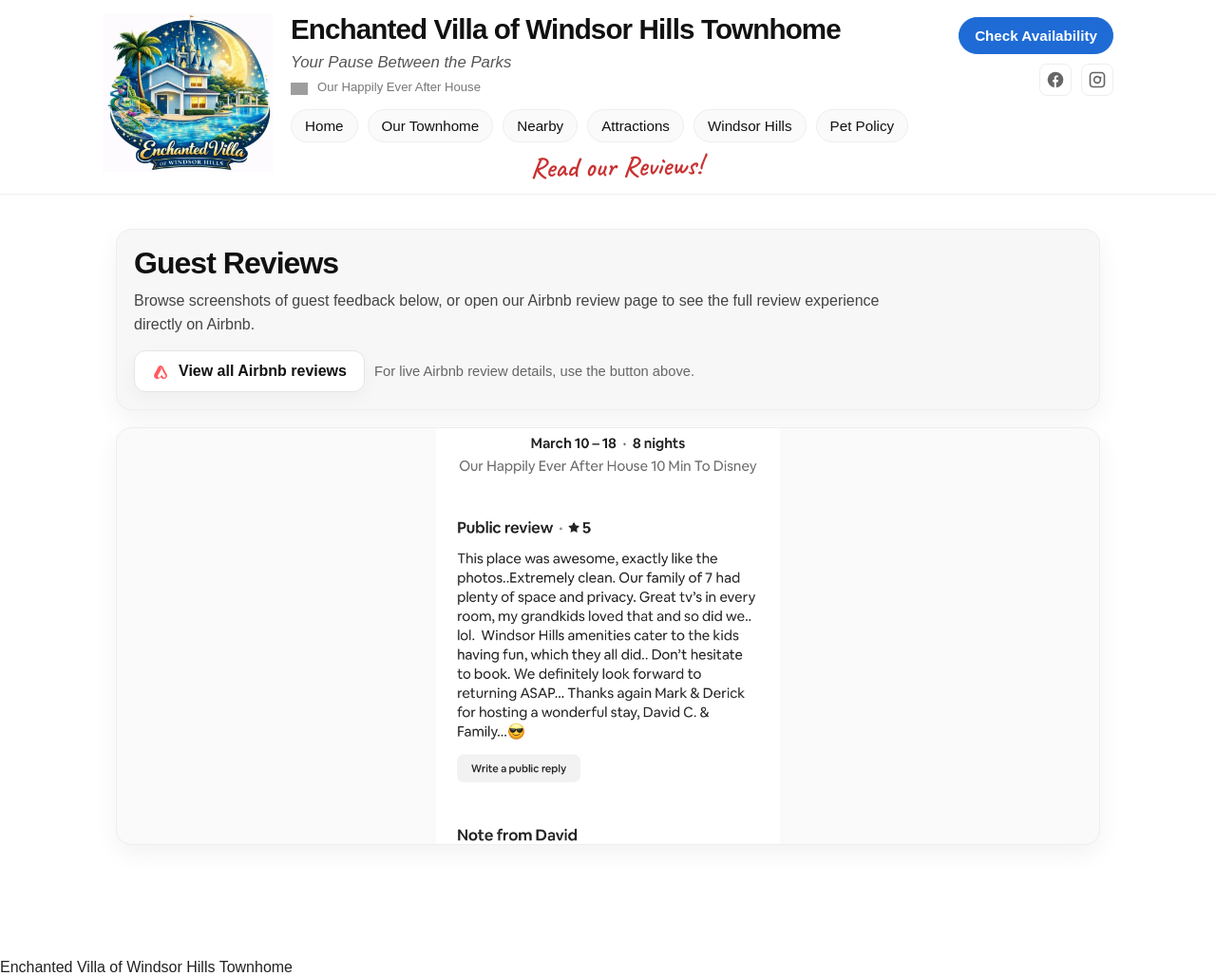
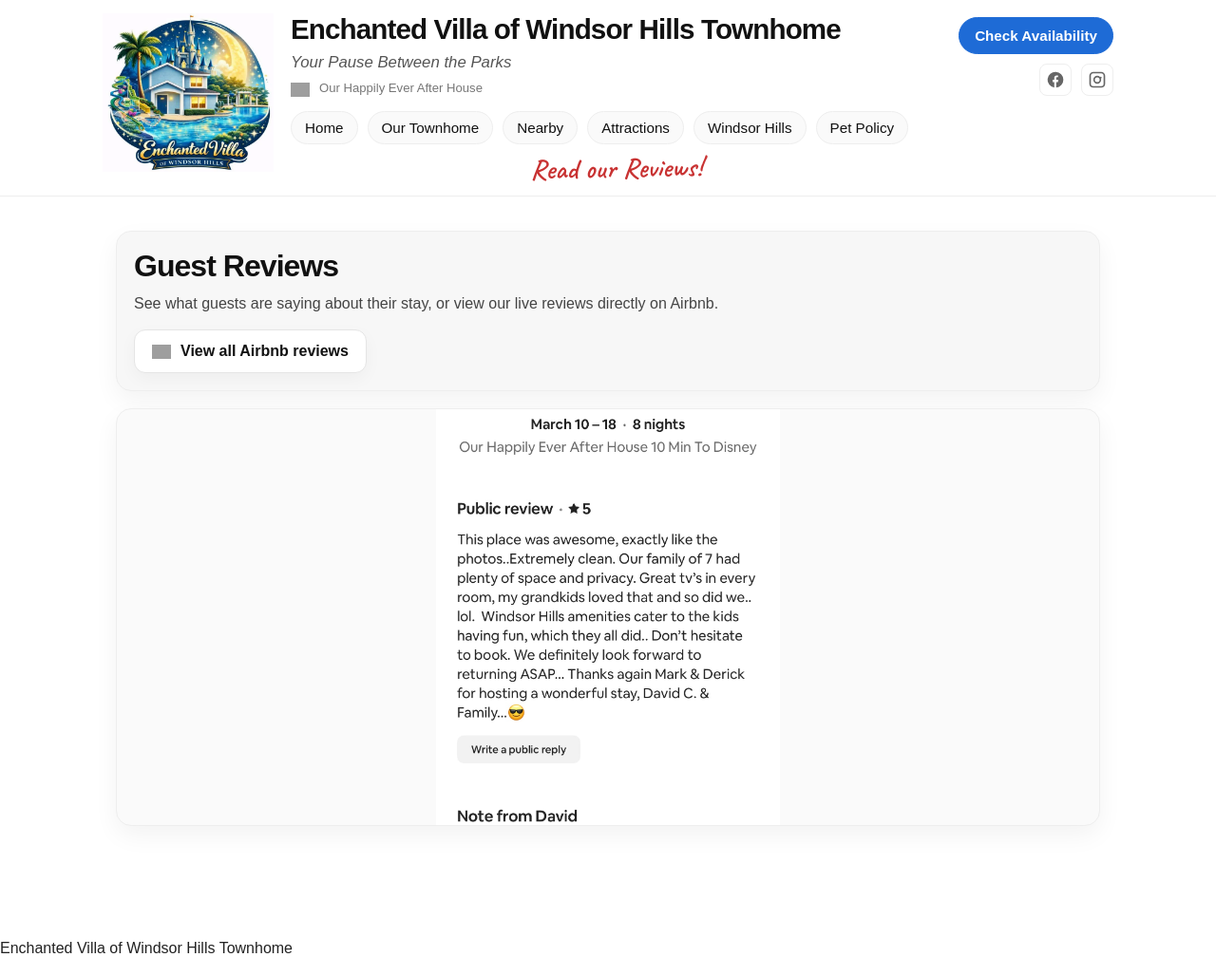
Before and after one commit to 2579maneshaw/2579maneshaw.github.io, a Jekyll site: the page built from reviews.html, in a window 1280 px wide. Shown: the whole page at 95% size. Built offline with Jekyll 4.4.1, drawn with Linux system fonts in a browser that asks for light colours; grey boxes are pictures that could not be loaded.

Commit message:
Update reviews.html

```diff
--- a/reviews.html
+++ b/reviews.html
@@ -24,7 +24,6 @@ nav: reviews
   margin:0 0 8px;
   font-size:2rem;
   letter-spacing:-0.03em;
-  line-height:1.1;
   color:#111;
 }
 
@@ -33,7 +32,6 @@ nav: reviews
   max-width:800px;
   color:#444;
   line-height:1.6;
-  font-size:1rem;
 }
 
 .reviewsActions{
@@ -59,18 +57,12 @@ nav: reviews
 
 .airbnbReviewsBtn:hover{
   background:#fcfcfc;
-  border-color:#d9d9d9;
 }
 
 .airbnbLogo{
-  width:18px;
-  height:18px;
-  flex:0 0 auto;
-}
-
-.reviewsNote{
-  font-size:0.92rem;
-  color:#666;
+  width:20px;
+  height:20px;
+  object-fit:contain;
 }
 
 .reviewCarousel{
@@ -133,24 +125,15 @@ nav: reviews
   font-size:28px;
   cursor:pointer;
 }
-
-@media (max-width:760px){
-  .reviewsTitle{
-    font-size:1.7rem;
-  }
-
-  .reviewCarousel{
-    height:360px;
-  }
-}
 </style>
 
 <div class="reviewsWrap">
 
-  <section class="reviewsIntro" aria-label="Reviews intro">
+  <section class="reviewsIntro">
     <h1 class="reviewsTitle">Guest Reviews</h1>
+
     <p class="reviewsText">
-      Browse screenshots of guest feedback below, or open our Airbnb review page to see the full review experience directly on Airbnb.
+      See what guests are saying about their stay, or view our live reviews directly on Airbnb.
     </p>
 
     <div class="reviewsActions">
@@ -159,21 +142,19 @@ nav: reviews
         href="https://www.airbnb.com/rooms/1626958722930248767/reviews?photo_id=2528016015&source_impression_id=p3_1774210873_P3Ys82HvZmi1IEt-&previous_page_section_name=1000"
         target="_blank"
         rel="noopener">
-        <svg class="airbnbLogo" viewBox="0 0 24 24" fill="none" aria-hidden="true">
-          <path
-            d="M12 2.5c-1.6 0-2.82 1.21-3.72 2.78-.92 1.6-1.68 3.61-2.46 5.11-.74 1.43-1.47 2.54-2.07 3.53C3.18 14.86 2.75 15.95 2.75 17c0 2.57 2.03 4.5 4.56 4.5 1.92 0 3.42-.97 4.69-2.74 1.27 1.77 2.77 2.74 4.69 2.74 2.53 0 4.56-1.93 4.56-4.5 0-1.05-.43-2.14-1-3.08-.6-.99-1.33-2.1-2.07-3.53-.78-1.5-1.54-3.51-2.46-5.11C14.82 3.71 13.6 2.5 12 2.5Zm0 3c.42 0 .98.4 1.65 1.56.67 1.16 1.38 3 2.17 4.52.82 1.58 1.63 2.82 2.27 3.87.64 1.05.91 1.69.91 2.55 0 .93-.72 1.5-1.56 1.5-.95 0-1.94-.62-3.08-2.53l-.86-1.44-.86 1.44C11.5 18.88 10.51 19.5 9.56 19.5 8.72 19.5 8 18.93 8 18c0-.86.27-1.5.91-2.55.64-1.05 1.45-2.29 2.27-3.87.79-1.52 1.5-3.36 2.17-4.52C11.02 5.9 11.58 5.5 12 5.5Z"
-            fill="#FF5A5F"/>
-        </svg>
+
+        <img
+          src="https://upload.wikimedia.org/wikipedia/commons/6/69/Airbnb_Logo_B%C3%A9lo.svg"
+          alt="Airbnb"
+          class="airbnbLogo"
+        />
+
         <span>View all Airbnb reviews</span>
       </a>
-
-      <div class="reviewsNote">
-        For live Airbnb review details, use the button above.
-      </div>
     </div>
   </section>
 
-  <div class="reviewCarousel" aria-label="Guest review screenshots">
+  <div class="reviewCarousel">
 
     {% assign review_files = site.static_files
     | where_exp: "f", "f.path contains '/photos/reviewGallery/'"
@@ -200,12 +181,13 @@ nav: reviews
   </div>
 </div>
 
-<div id="reviewModal" class="reviewModal" aria-hidden="true">
-  <button class="reviewModalClose" onclick="closeReviewModal()" aria-label="Close review image">×</button>
-  <img id="reviewModalImg" alt="Expanded guest review">
+<div id="reviewModal" class="reviewModal">
+  <button class="reviewModalClose" onclick="closeReviewModal()">×</button>
+  <img id="reviewModalImg">
 </div>
 
 <script>
+
 (function(){
 
 const slides = document.querySelectorAll(".reviewSlide");
@@ -214,7 +196,7 @@ nav: reviews
 let index = 0;
 
 function show(i){
-    slides.forEach(s => s.classList.remove("active"));
+slides.forEach(s=>s.classList.remove("active"));
 slides[i].classList.add("active");
 }
 
@@ -226,10 +208,10 @@ nav: reviews
 show(index);
 }
 
-  setInterval(next, 3500);
+setInterval(next,3500);
 
-  slides.forEach(img => {
-    img.addEventListener("click", () => {
+slides.forEach(img=>{
+img.addEventListener("click",()=>{
 openReviewModal(img.src);
 });
 });
```
Also changed, not shown: other parts of reviews.html (+5 -6 lines). Lines whose indentation alone changed are shown as unchanged.
